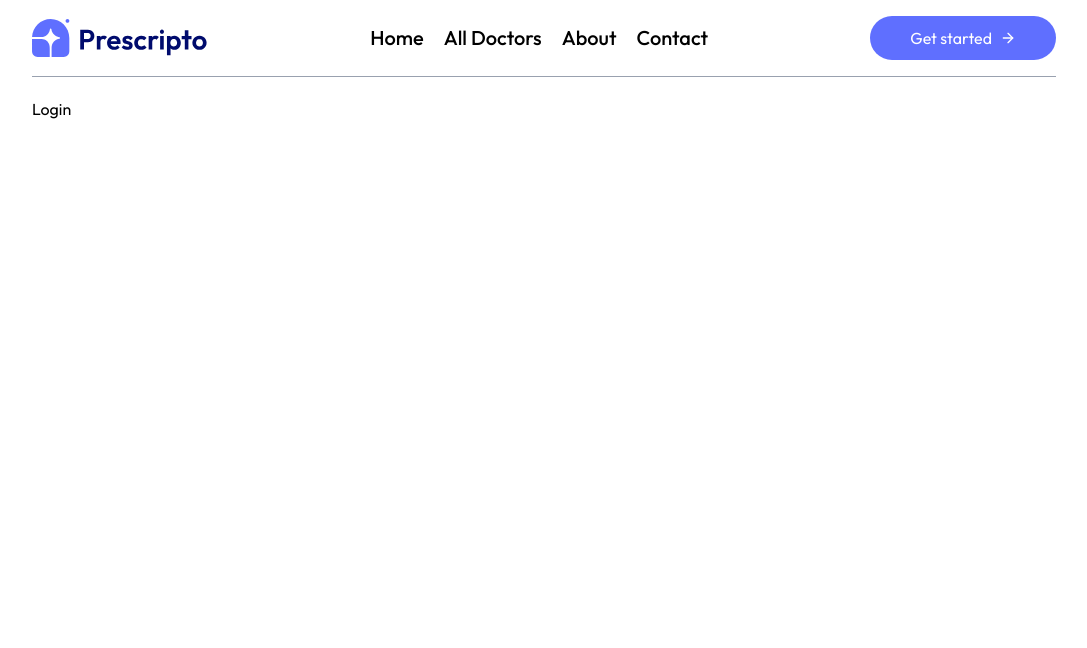
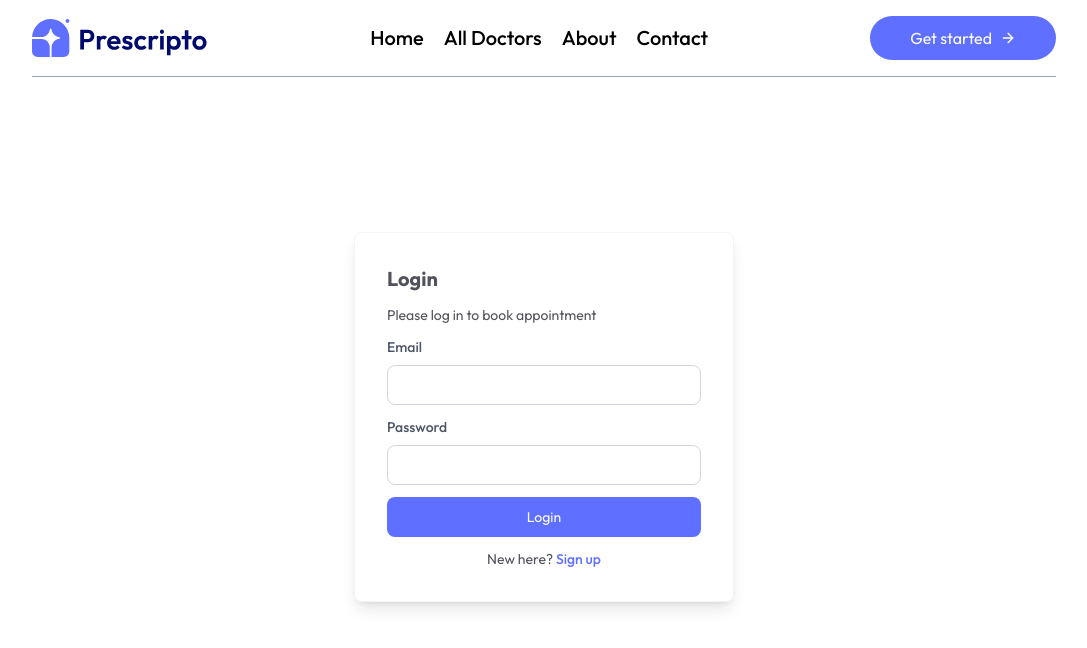
Before and after one commit to ritiktyagi01/Doctor-Appointment, a React (Vite) app in the folder frontend/: page /login in a window 1280 px wide. Shown: the top 648 px of the page, without its empty margins (96-1183 px from the left). Built offline with nearby package versions, Linux system fonts and the light colour scheme; no server answers.

Commit message:
login page

```diff
--- a/frontend/src/pages/Login.jsx
+++ b/frontend/src/pages/Login.jsx
@@ -1,9 +1,96 @@
-import React from 'react'
+import React, { useState } from "react";
 
 const Login = () => {
+  const [state, setState] = useState("login");
+  const [name, setName] = useState("");
+  const [email, setEmail] = useState("");
+  const [password, setPassword] = useState("");
+
+  const toggleState = () => {
+    setState(prev => (prev === "login" ? "signUp" : "login"));
+  };
+
+  const onSubmitHandler = (event) => {
+    event.preventDefault();
+    console.log({ name, email, password, state });
+  };
+
   return (
-    <div>Login</div>
-  )
-}
+    <form onSubmit={onSubmitHandler} className="flex items-center min-h-[80vh]">
+      <div className="flex flex-col gap-3 m-auto items-start p-8 min-w-[320px] sm:min-w-95
+                      border border-gray-100 text-zinc-600 text-sm rounded-lg shadow-lg">
 
-export default Login
+        <p className="text-xl font-bold">
+          {state === "login" ? "Login" : "Create Account"}
+        </p>
+
+        <p>
+          Please {state === "login" ? "log in" : "sign up"} to book appointment
+        </p>
+
+        <div className="flex flex-col gap-3 w-full">
+
+          {/* Full name only for signup */}
+          {state === "signUp" && (
+            <div>
+              <p className="mb-2 text-sm font-medium text-gray-600">Full Name</p>
+              <input
+                type="text"
+                value={name}
+                onChange={(e) => setName(e.target.value)}
+                className="w-full h-10 px-3 border border-gray-300 rounded-lg
+                           focus:outline-none focus:ring-2 focus:ring-blue-500"
+              />
+            </div>
+          )}
+
+          <div>
+            <p className="mb-2 text-sm font-medium text-gray-600">Email</p>
+            <input
+              type="email"
+              value={email}
+              onChange={(e) => setEmail(e.target.value)}
+              required
+              className="w-full h-10 px-3 border border-gray-300 rounded-lg
+                         focus:outline-none focus:ring-2 focus:ring-blue-500"
+            />
+          </div>
+
+          <div>
+            <p className="mb-2 text-sm font-medium text-gray-600">Password</p>
+            <input
+              type="password"
+              value={password}
+              onChange={(e) => setPassword(e.target.value)}
+              required
+              className="w-full h-10 px-3 border border-gray-300 rounded-lg
+                         focus:outline-none focus:ring-2 focus:ring-blue-500"
+            />
+          </div>
+
+          <button
+            type="submit"
+            className="w-full bg-primary text-white rounded-lg h-10
+                       hover:opacity-90 transition-all"
+          >
+            {state === "login" ? "Login" : "Create Account"}
+          </button>
+
+          <p className="text-center">
+            {state === "login" ? "New here?" : "Already have an account?"}{" "}
+            <button
+              type="button"
+              onClick={toggleState}
+              className="text-primary font-medium"
+            >
+              {state === "login" ? "Sign up" : "Login"}
+            </button>
+          </p>
+
+        </div>
+      </div>
+    </form>
+  );
+};
+
+export default Login;
```
